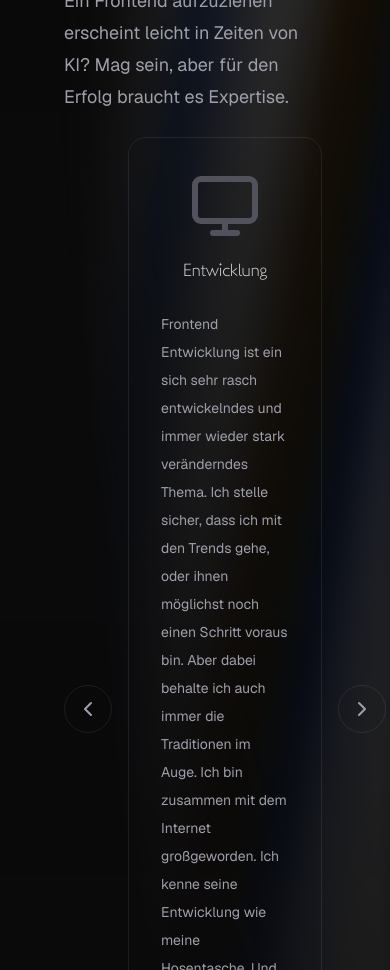
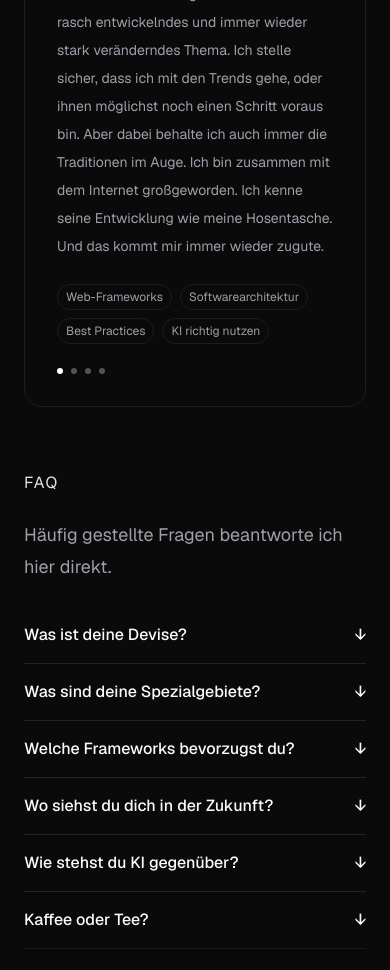
Before and after one commit to crpgproductions/sann-showcase, a Next.js app: page /about in a window 390 px wide. Shown: the part 1920-2890 px from the top of the page. Built offline with nearby package versions, Linux system fonts and the light colour scheme; a web font is replaced by a local one.

Commit message:
fix: improve mobile responsiveness

```diff
--- a/app/about/page.tsx
+++ b/app/about/page.tsx
@@ -162,7 +162,7 @@ export default function About() {
       <FocalSlideshow items={focal} />
 
 
-      <SectionBlock title={"FAQ"} children={<>Häufig gestellte Fragen beantworte ich hier direkt.</>} />
+      <SectionBlock title={"FAQ"} children={<>Häufig gestellte Fragen beantworte ich hier direkt.</>} className="mt-16 " />
       <Accordion items={faq} />
 
     </PageSkeleton>
--- a/app/components/FocalSlideshow.tsx
+++ b/app/components/FocalSlideshow.tsx
@@ -1,5 +1,5 @@
 "use client";
-import { useState, useEffect, useCallback } from "react";
+import { useState, useEffect, useCallback, useRef } from "react";
 import { Monitor, FlaskConical, Brain, Gauge, LucideIcon, ChevronLeft, ChevronRight } from "lucide-react";
 
 const iconMap: Record<string, LucideIcon> = {
@@ -11,7 +11,6 @@ const iconMap: Record<string, LucideIcon> = {
 
 interface FocalItem {
     iconName: string;
-    title: string;
     text?: string;
     tags?: string[];
 }
@@ -24,6 +23,7 @@ export default function FocalSlideshow({ items }: FocalSlideshowProps) {
     const [active, setActive] = useState(0);
     const [direction, setDirection] = useState<"left" | "right">("right");
     const [animating, setAnimating] = useState(false);
+    const touchStartX = useRef<number | null>(null);
 
     const goTo = useCallback((index: number, dir: "left" | "right") => {
         if (animating) return;
@@ -35,8 +35,8 @@ export default function FocalSlideshow({ items }: FocalSlideshowProps) {
         }, 200);
     }, [animating]);
 
-    const prev = () => goTo((active - 1 + items.length) % items.length, "left");
-    const next = () => goTo((active + 1) % items.length, "right");
+    const prev = useCallback(() => goTo((active - 1 + items.length) % items.length, "left"), [active, goTo, items.length]);
+    const next = useCallback(() => goTo((active + 1) % items.length, "right"), [active, goTo, items.length]);
 
     useEffect(() => {
         const handleKey = (e: KeyboardEvent) => {
@@ -45,23 +45,40 @@ export default function FocalSlideshow({ items }: FocalSlideshowProps) {
         };
         window.addEventListener("keydown", handleKey);
         return () => window.removeEventListener("keydown", handleKey);
-    }, [active, animating]);
+    }, [prev, next]);
+
+    const handleTouchStart = (e: React.TouchEvent) => {
+        touchStartX.current = e.touches[0].clientX;
+    };
+
+    const handleTouchEnd = (e: React.TouchEvent) => {
+        if (touchStartX.current === null) return;
+        const diff = touchStartX.current - e.changedTouches[0].clientX;
+        if (Math.abs(diff) > 50) {
+            diff > 0 ? next() : prev();
+        }
+        touchStartX.current = null;
+    };
 
     const activeItem = items[active];
     const Icon = iconMap[activeItem.iconName];
 
     return (
-        <div className="flex items-center gap-4 lg:w-1/2 mx-auto mb-6">
-            {/* Left arrow */}
+        <div className="flex items-center gap-4 w-full sm:w-1/2">
+
+            {/* Left arrow — hidden on mobile */}
             <button
                 onClick={prev}
-                className="shrink-0 w-12 h-12 flex items-center justify-center rounded-full border border-black/[.08] dark:border-white/[.08] text-zinc-400 hover:text-black dark:hover:text-white hover:border-black/20 dark:hover:border-white/20 transition-colors cursor-pointer"
+                className="hidden sm:flex shrink-0 w-12 h-12 items-center justify-center rounded-full border border-black/[.08] dark:border-white/[.08] text-zinc-400 hover:text-black dark:hover:text-white hover:border-black/20 dark:hover:border-white/20 transition-colors cursor-pointer"
             >
                 <ChevronLeft size={24} />
             </button>
 
-            {/* Card */}
-            <div className="flex-1 flex flex-col gap-6 p-8 rounded-2xl border border-black/[.08] dark:border-white/[.08]"
+            {/* Card — swipeable on mobile */}
+            <div
+                className="flex-1 flex flex-col gap-6 p-8 rounded-2xl border border-black/[.08] dark:border-white/[.08]"
+                onTouchStart={handleTouchStart}
+                onTouchEnd={handleTouchEnd}
                 style={{
                     opacity: animating ? 0 : 1,
                     transform: animating
@@ -70,18 +87,7 @@ export default function FocalSlideshow({ items }: FocalSlideshowProps) {
                     transition: "opacity 200ms ease, transform 200ms ease",
                 }}
             >
-                <div className="w-full flex flex-col items-center justify-center gap-4">
-                    {Icon && (
-                        <Icon
-                            size={72}
-                            className="text-zinc-300 dark:text-zinc-600"
-                        />
-                    )}
-
-                    <h3 className="text-lg font-medium text-zinc-700 dark:text-zinc-300">
-                        {activeItem.title}
-                    </h3>
-                </div>
+                {Icon && <Icon size={72} className="text-zinc-300 dark:text-zinc-600" />}
                 {activeItem.text && (
                     <p className="text-sm text-zinc-500 dark:text-zinc-400 leading-7">
                         {activeItem.text}
@@ -99,8 +105,6 @@ export default function FocalSlideshow({ items }: FocalSlideshowProps) {
                         ))}
                     </div>
                 )}
-
-                {/* Dots */}
                 <div className="flex gap-2 mt-auto">
                     {items.map((_, i) => (
                         <button
@@ -113,10 +117,10 @@ export default function FocalSlideshow({ items }: FocalSlideshowProps) {
                 </div>
             </div>
 
-            {/* Right arrow */}
+            {/* Right arrow — hidden on mobile */}
             <button
                 onClick={next}
-                className="shrink-0 w-12 h-12 flex items-center justify-center rounded-full border border-black/[.08] dark:border-white/[.08] text-zinc-400 hover:text-black dark:hover:text-white hover:border-black/20 dark:hover:border-white/20 transition-colors cursor-pointer"
+                className="hidden sm:flex shrink-0 w-12 h-12 items-center justify-center rounded-full border border-black/[.08] dark:border-white/[.08] text-zinc-400 hover:text-black dark:hover:text-white hover:border-black/20 dark:hover:border-white/20 transition-colors cursor-pointer"
             >
                 <ChevronRight size={24} />
             </button>
--- a/app/components/PageSkeleton.tsx
+++ b/app/components/PageSkeleton.tsx
@@ -11,7 +11,7 @@ interface PageSkeletonProps {
 export default function PageSkeleton({ children, showLogo = true }: PageSkeletonProps) {
   return (
     <AuroraBackground className="flex flex-col flex-1 items-center justify-center font-sans min-h-screen">
-      <main className="relative flex flex-1 w-full max-w-7xl flex-col items-center pt-8 px-16 sm:items-start bg-white/70 dark:bg-black/60
+      <main className="relative flex flex-1 w-full max-w-7xl flex-col items-center pt-8 px-6 sm:px-16 sm:items-start bg-white/70 dark:bg-black/60
         before:absolute before:inset-0 before:backdrop-blur-sm before:-z-10">
         <Menu />
         {showLogo && (
--- a/app/components/ui/aurora-background.tsx
+++ b/app/components/ui/aurora-background.tsx
@@ -17,12 +17,12 @@ export const AuroraBackground = ({
         <main>
             <div
                 className={cn(
-                    "relative flex flex-col min-h-screen items-center justify-center bg-zinc-50 dark:bg-zinc-900 text-slate-950 transition-bg",
+                    "relative flex flex-col min-h-screen items-center justify-center bg-zinc-200 dark:bg-zinc-900 text-slate-950 transition-bg",
                     className
                 )}
                 {...props}
             >
-                <div className="absolute inset-0 overflow-hidden">
+                <div className="absolute inset-0 overflow-hidden hidden sm:block">
                     <div
                         className={cn(
                             `
--- a/app/globals.css
+++ b/app/globals.css
@@ -156,6 +156,12 @@ body {
   animation: aurora 60s linear infinite;
 }
 
+@media (max-width: 767px) {
+  .aurora-animation {
+    display: none;
+  }
+}
+
 /* --------------------------------------- */
 /* Slide animation for headlines */
 /* --------------------------------------- */
--- a/app/projects/page.tsx
+++ b/app/projects/page.tsx
@@ -43,13 +43,13 @@ export default function Projects() {
           href="https://github.com/crpgproductions/sann-showcase"
           target="_blank"
           rel="noopener noreferrer"
-          className="group flex items-center gap-4 w-fit"
+          className="group flex items-center gap-4 w-full"
         >
           <svg viewBox="0 0 24 24" fill="currentColor" className="w-10 h-10 text-black dark:text-white shrink-0">
             <path d="M12 0C5.37 0 0 5.37 0 12c0 5.3 3.438 9.8 8.205 11.387.6.113.82-.258.82-.577v-2.165c-3.338.726-4.042-1.61-4.042-1.61-.546-1.387-1.333-1.756-1.333-1.756-1.089-.745.083-.729.083-.729 1.205.085 1.84 1.237 1.84 1.237 1.07 1.834 2.807 1.304 3.492.997.108-.775.418-1.305.762-1.605-2.665-.3-5.467-1.332-5.467-5.93 0-1.31.468-2.381 1.236-3.221-.124-.303-.536-1.524.117-3.176 0 0 1.008-.322 3.3 1.23a11.5 11.5 0 0 1 3.003-.404c1.02.005 2.047.138 3.003.404 2.29-1.552 3.297-1.23 3.297-1.23.655 1.652.243 2.873.12 3.176.77.84 1.235 1.911 1.235 3.221 0 4.61-2.807 5.625-5.48 5.92.43.372.824 1.102.824 2.222v3.293c0 .322.216.694.825.576C20.565 21.796 24 17.298 24 12c0-6.63-5.37-12-12-12z" />
           </svg>
-          <div>
-            <h2 className="text-3xl font-light tracking-tight text-black dark:text-white group-hover:underline underline-offset-4">
+          <div className="min-w-0">
+            <h2 className="text-lg sm:text-3xl font-light tracking-tight text-black dark:text-white group-hover:underline underline-offset-4 break-words">
               github.com/crpgproductions/sann-showcase
             </h2>
             <p className="text-zinc-500 dark:text-zinc-400 mt-1">Ein richtiger Showcase erlaubt natürlich auch einen Einblick hinter die Kulissen.</p>
```
